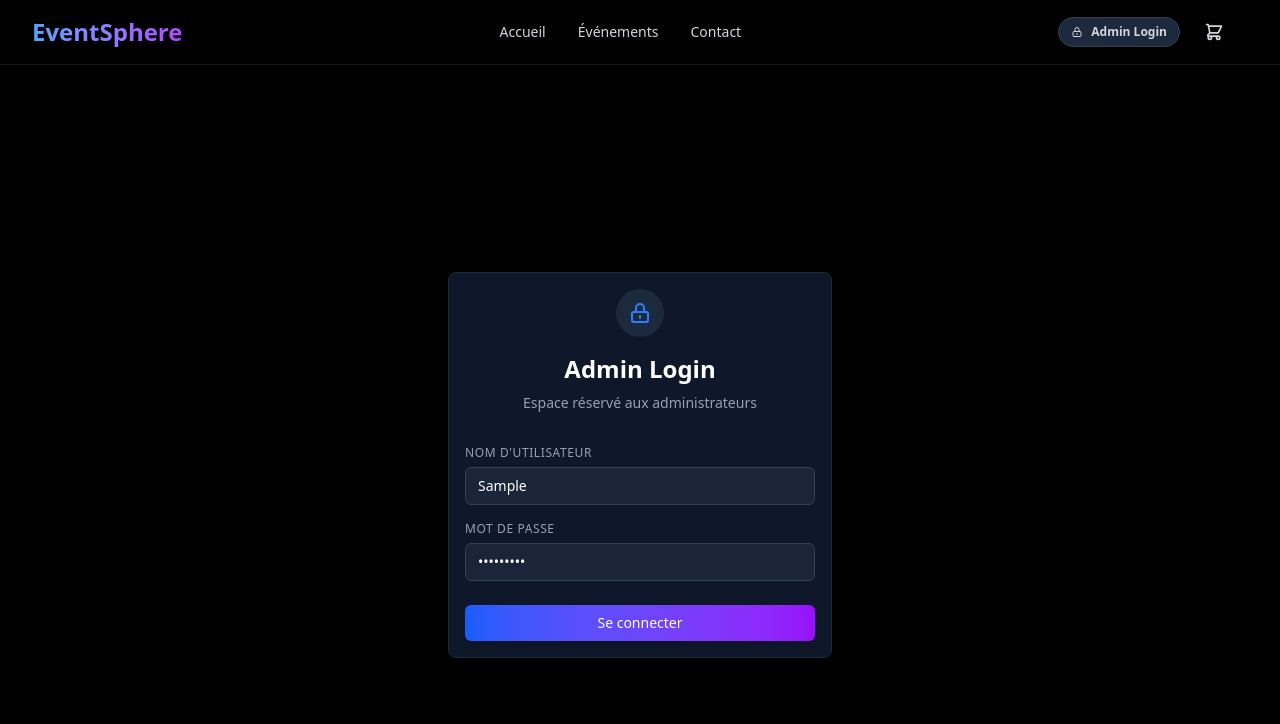
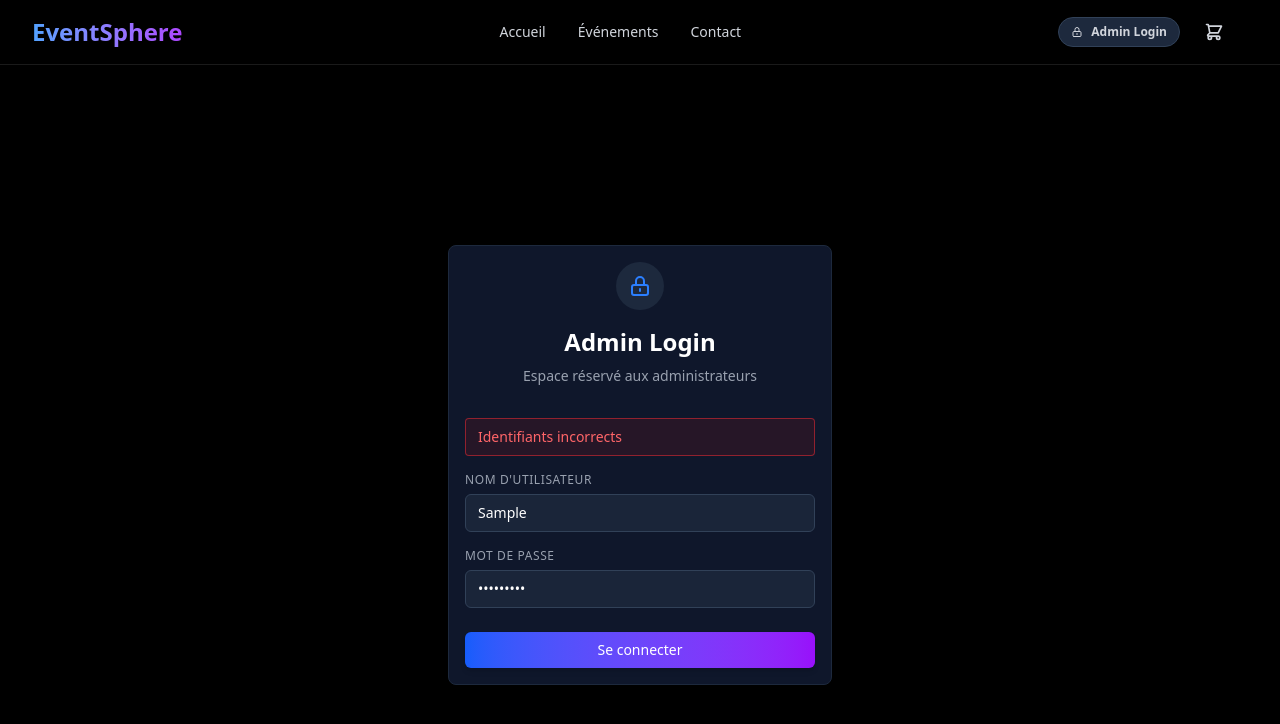
Before and after one commit to TAHA-CODEXX/GetYourTicket, a React (Vite) app: page /admin/login in a window 1280 px wide. Both pictures are taken after typing "Sample", "Sample123" into the empty fields and a click on the button "Se connecter". Shown: the top 724 px of the page. Built offline with nearby package versions, Linux system fonts and the light colour scheme.

Commit message:
solve  some problems

```diff
--- a/src/components/ProtectedRoute.jsx
+++ b/src/components/ProtectedRoute.jsx
@@ -1,12 +1,17 @@
 import { Navigate } from 'react-router-dom';
 
 const ProtectedRoute = ({ children }) => {
-    const isAuthenticated = localStorage.getItem('adminAuth') === 'true';
+    const authValue = localStorage.getItem('adminAuth');
+    const isAuthenticated = authValue === 'true';
+
+    console.log('ProtectedRoute check - adminAuth value:', authValue, 'isAuthenticated:', isAuthenticated);
 
     if (!isAuthenticated) {
+        console.log('Not authenticated, redirecting to login');
         return <Navigate to="/admin/login" replace />;
     }
 
+    console.log('Authenticated, rendering protected component');
     return children;
 };
 
--- a/src/pages/admin/Dashboard.jsx
+++ b/src/pages/admin/Dashboard.jsx
@@ -106,7 +106,6 @@ const Dashboard = () => {
                             </div>
                         </div>
                     </Link>
-
                     <Link to="/admin/orders" className="card hover:scale-105 transform transition-all duration-300 group">
                         <div className="flex items-center space-x-4">
                             <div className="bg-purple-500/20 p-4 rounded-lg group-hover:bg-purple-500/30 transition-colors">
--- a/src/pages/admin/Login.jsx
+++ b/src/pages/admin/Login.jsx
@@ -7,6 +7,7 @@ const Login = () => {
         username: '',
         password: '',
     });
+    const [errorMessage, setErrorMessage] = useState('');
     const navigate = useNavigate();
 
     const handleChange = (e) => {
@@ -19,18 +20,41 @@ const Login = () => {
     const handleSubmit = (e) => {
         e.preventDefault();
 
+        console.log('Form submitted');
+        console.log('Credentials object:', credentials);
+        console.log('Username length:', credentials.username.length);
+        console.log('Password length:', credentials.password.length);
+
         // Validation
         if (!credentials.username || !credentials.password) {
+            console.log('Validation failed: empty fields');
             toast.error('Veuillez remplir tous les champs');
             return;
         }
 
+        console.log('Attempting login with username:', credentials.username, 'password:', credentials.password);
+
         // Simple authentication
-        if (credentials.username === 'admin' && credentials.password === 'admin123') {
+        const usernameMatch = credentials.username === 'admin';
+        const passwordMatch = credentials.password === 'admin123';
+
+        console.log('Username match (admin):', usernameMatch);
+        console.log('Password match (admin123):', passwordMatch);
+
+        if (usernameMatch && passwordMatch) {
+            console.log('✓ Login successful, setting adminAuth...');
             localStorage.setItem('adminAuth', 'true');
+            console.log('✓ adminAuth set to:', localStorage.getItem('adminAuth'));
             toast.success('Connexion réussie');
-            navigate('/admin/dashboard');
+            setTimeout(() => {
+                console.log('→ Navigating to dashboard...');
+                navigate('/admin/dashboard');
+            }, 500);
         } else {
+            console.log('✗ Login FAILED - credentials do not match');
+            console.log('Expected: username="admin", password="admin123"');
+            console.log('Got: username="' + credentials.username + '", password="' + credentials.password + '"');
+            setErrorMessage('Identifiants incorrects');
             toast.error('Identifiants incorrects');
         }
     };
@@ -49,6 +73,11 @@ const Login = () => {
                 </div>
 
                 <form onSubmit={handleSubmit} className="space-y-4" noValidate>
+                    {errorMessage && (
+                        <div className="bg-red-900/20 border border-red-500/50 text-red-400 px-3 py-2 rounded text-sm">
+                            {errorMessage}
+                        </div>
+                    )}
                     <div>
                         <label className="block text-gray-400 mb-1.5 text-xs font-medium uppercase tracking-wider">Nom d'utilisateur</label>
                         <input
```
